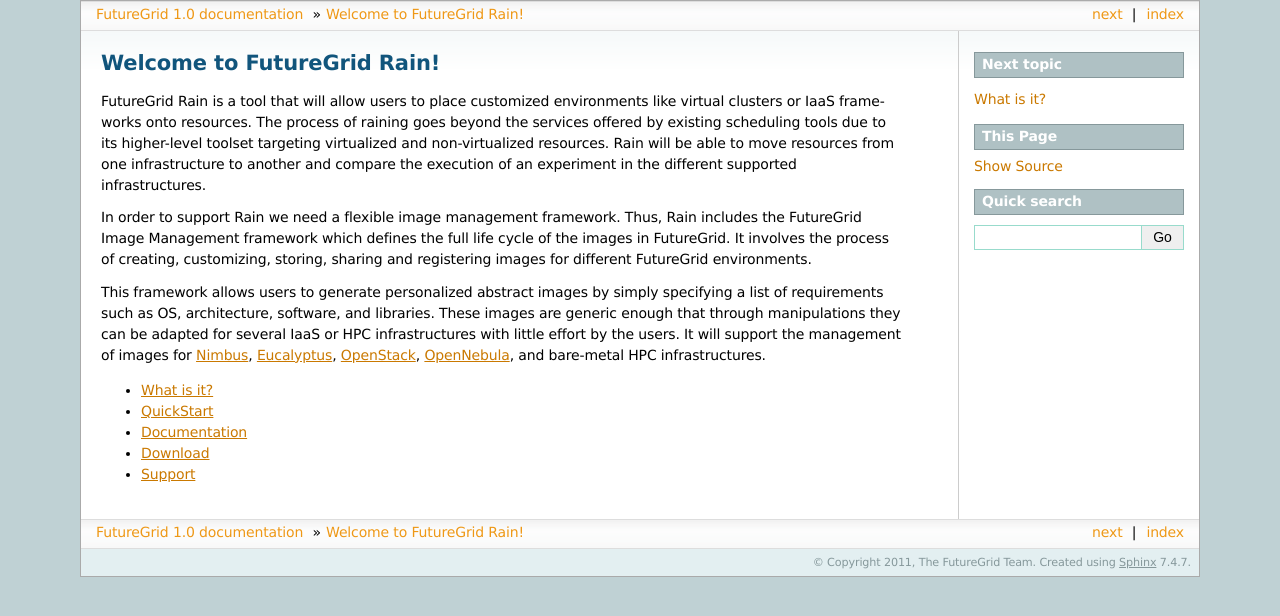
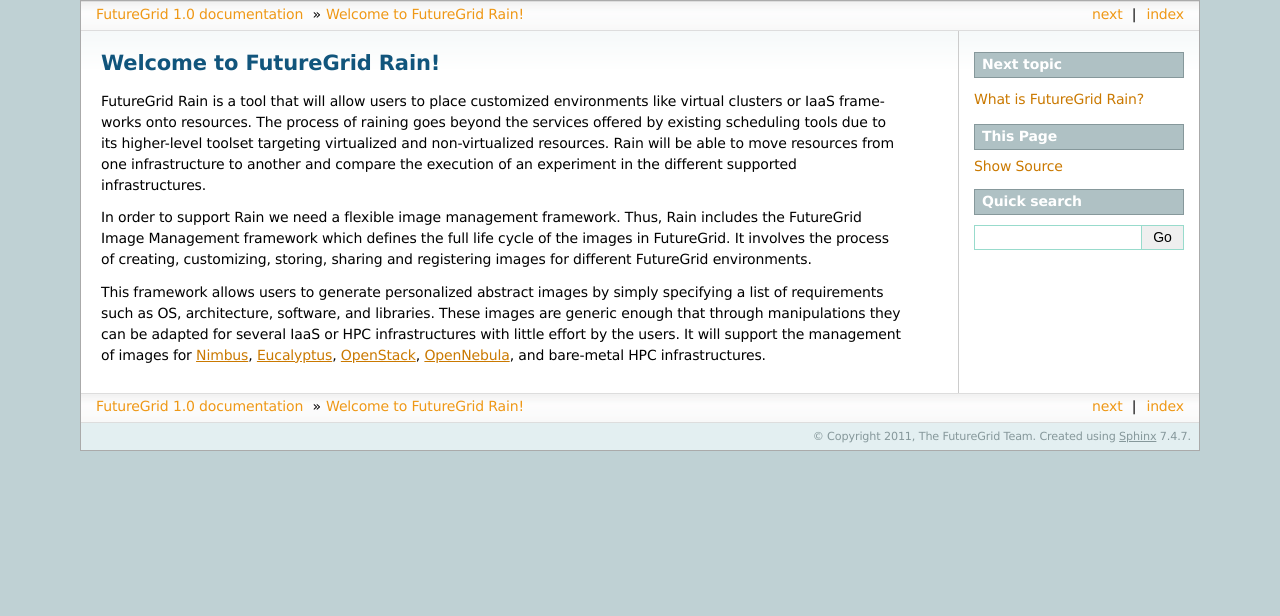
Before and after one commit to futuregrid/rain, a Sphinx documentation site: the page built from doc/index.rst, in a window 1280 px wide. Shown: the top 616 px of the page. Built offline with Sphinx 7.4.7, drawn with Linux system fonts in a browser that asks for light colours.

Commit message:
rain doc

```diff
--- a/doc/index.rst
+++ b/doc/index.rst
@@ -23,6 +23,7 @@
 
 .. toctree::
     :maxdepth: 1
+    :hidden:
 
     whatis
     quickstart
@@ -31,14 +32,6 @@
     support
 
 
-.. ifconfig:: website == "yes"
-
-   .. note::
-          The documentation is also available as:
-
-             * `Single HTML <singlehtml/index.html>`_
-             * :docs-pdf:`PDF <pdf>`
-
 .. Indices and tables
    ==================
 
--- a/doc/whatis.rst
+++ b/doc/whatis.rst
@@ -1,8 +1,8 @@
 .. _chap_whatis:
 
 
-What is it?
-===========
+What is FutureGrid Rain?
+========================
 
 Summary
 -------
```
Also changed, not shown: doc/documentation.rst (+8 -0 lines).
